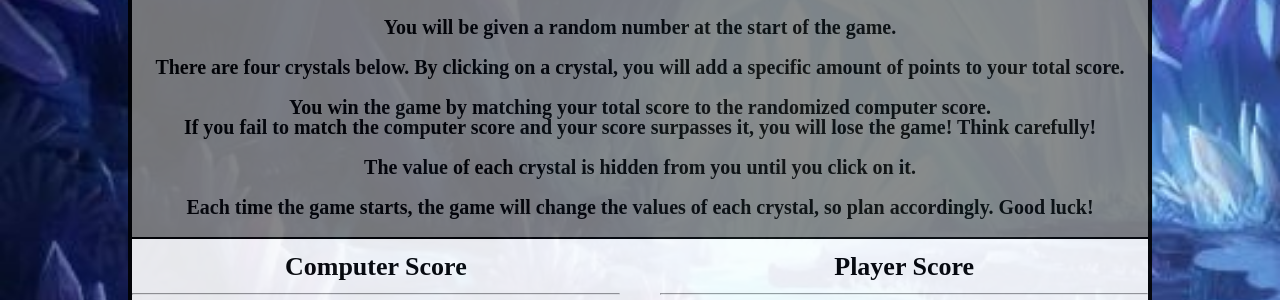
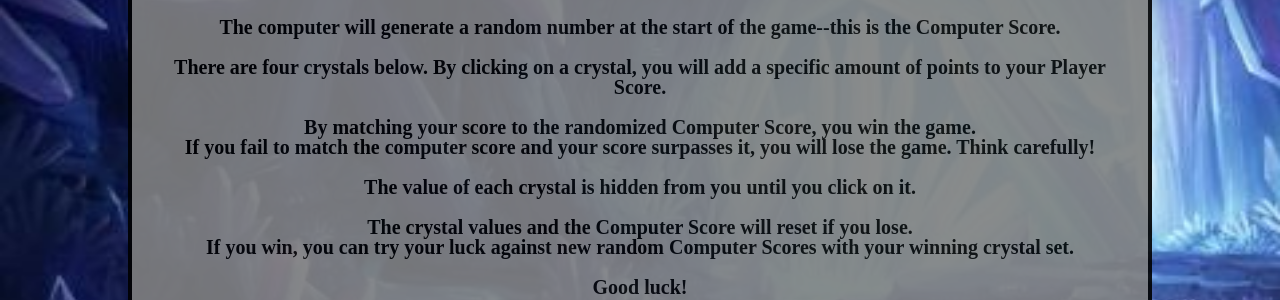
Before and after one commit to alexanderpaulino/week-4-game-crystals, a plain HTML site: page index.html in a window 1280 px wide. Shown: the part 153-453 px from the top of the page. Drawn offline with nearby package versions, Linux system fonts and the light colour scheme.

Commit message:
Minor html adjustments

```diff
--- a/assets/javascript/game.js
+++ b/assets/javascript/game.js
@@ -4,7 +4,7 @@ var losses = 0;
 var computerScore = Math.floor(Math.random()*102+19);
 
 // Utilized different pools of possible numbers so they'd always be between 1-12 without repeats.
-// The instructions ask to have 1 as a possible number...but that would result in a permanent win state...
+// The instructions ask to have 1 as a possible number...but that could result in a permanent win state...
 var redCrystal = Math.floor(Math.random()*3+10);
 var blueCrystal = Math.floor(Math.random()*3+4);
 var greenCrystal = Math.floor(Math.random()*3+7);
--- a/index.html
+++ b/index.html
@@ -12,11 +12,12 @@
 
 		<h1 class="title">Crystal Collector!</h1>
 
-		<div class="instructions"><p>You will be given a random number at the start of the game.</p><br>
-		<p>There are four crystals below. By clicking on a crystal, you will add a specific amount of points to your total score.</p><br>
-		<p>You win the game by matching your total score to the randomized computer score.<br>If you fail to match the computer score and your score surpasses it, you will lose the game! Think carefully!</p><br>
+		<div class="instructions"><p>The computer will generate a random number at the start of the game--this is the Computer Score.</p><br>
+		<p>There are four crystals below. By clicking on a crystal, you will add a specific amount of points to your Player Score.</p><br>
+		<p>By matching your score to the randomized Computer Score, you win the game.<br>If you fail to match the computer score and your score surpasses it, you will lose the game. Think carefully!</p><br>
 		<p>The value of each crystal is hidden from you until you click on it.</p><br>
-		<p>Each time the game starts, the game will change the values of each crystal, so plan accordingly. Good luck!</p></div>
+		<p>The crystal values and the Computer Score will reset if you lose. <br>If you win, you can try your luck against new random Computer Scores with your winning crystal set.</p><br>
+		<p>Good luck!</p></div>
 
 		<div class="scoreboard">
 
```
